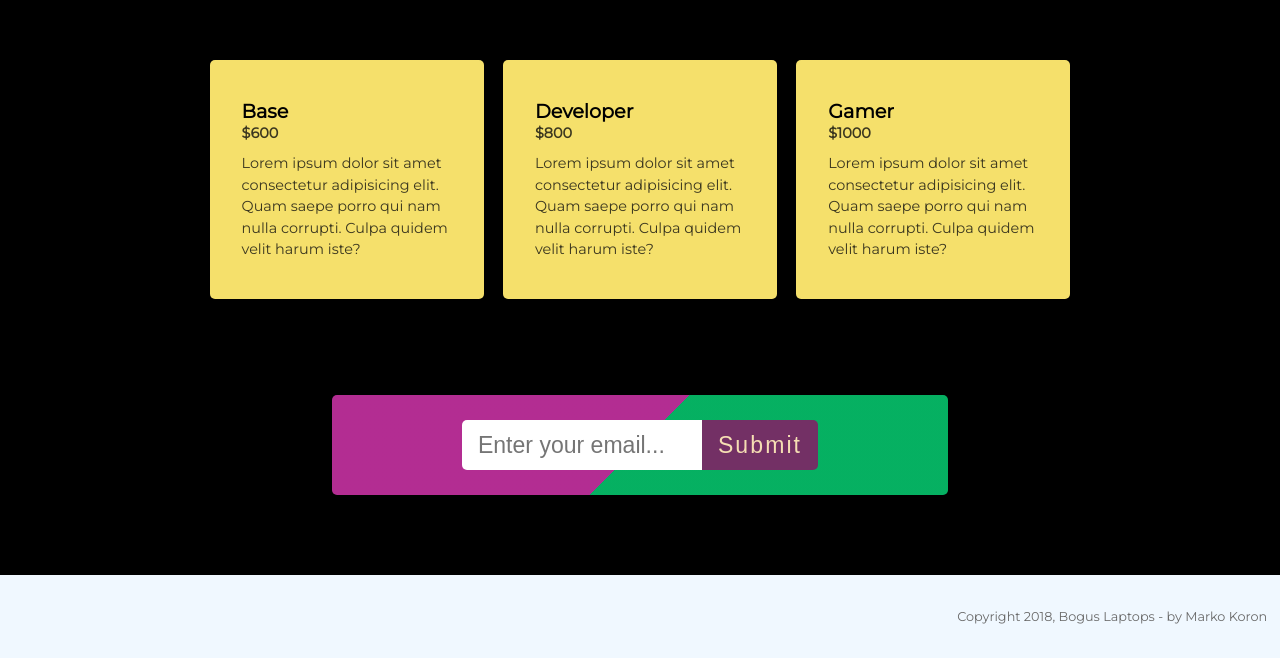
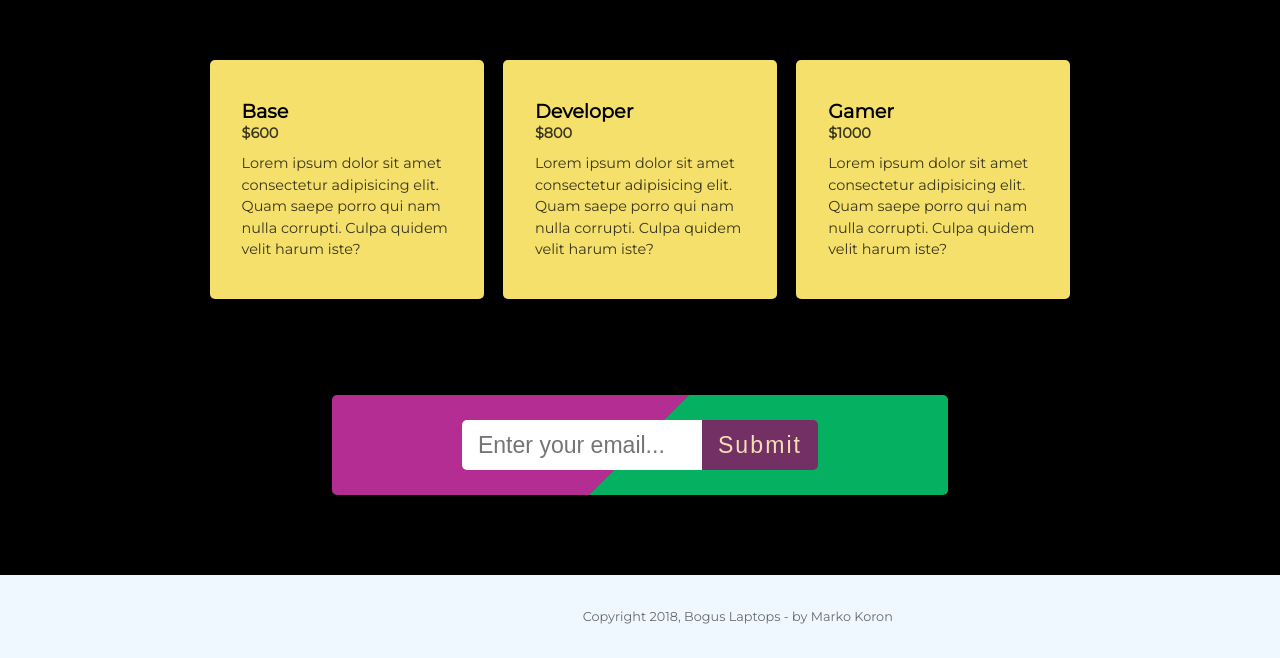
Before and after one commit to mkoron/landing-page, a plain HTML site: page index.html in a window 1280 px wide. Shown: the part 1796-2454 px from the top of the page. Drawn offline with Linux system fonts and the light colour scheme.

Commit message:
Added max-width to footer

```diff
--- a/styles.css
+++ b/styles.css
@@ -198,7 +198,10 @@ section {
 @media screen and (min-width: 800px) {
     section {
         width: 70%;
-        max-width: 880px;
+    }
+
+    section, footer > p {
+        max-width: 880px
     }
 
     #nav-bar {
```
